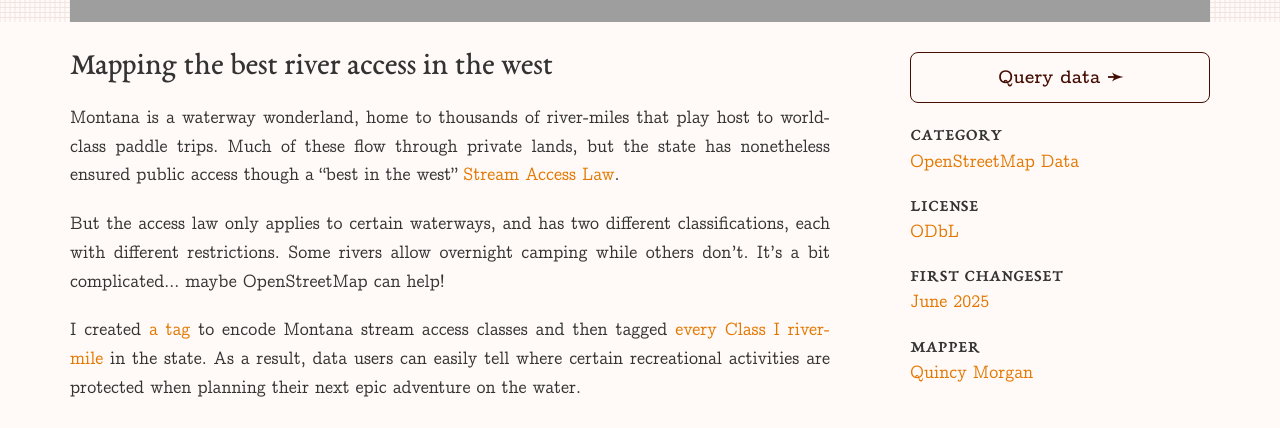
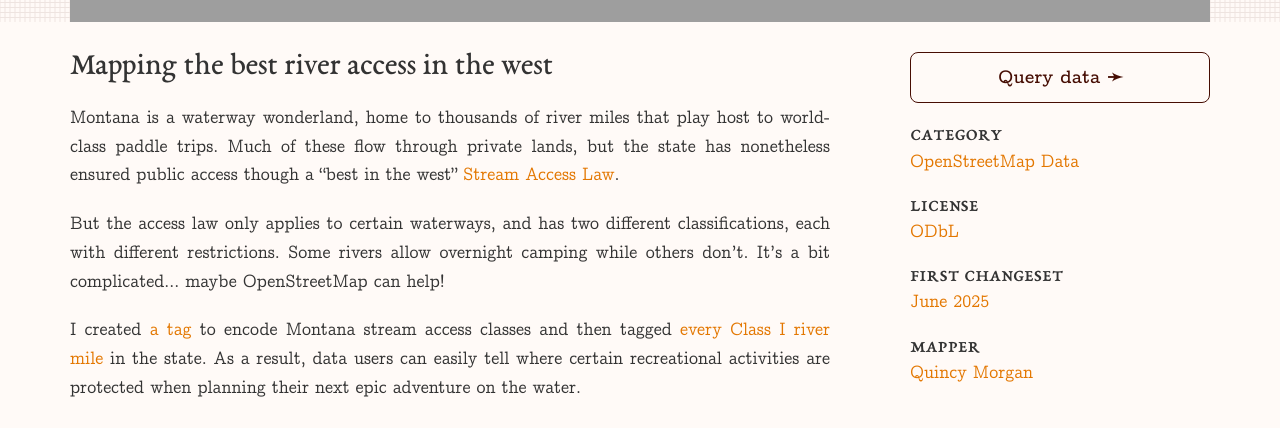
Before and after one commit to waysidemapping/waysidemapping.org, a Jekyll site: the page built from _source/_projects/montana-stream-access-class.md, in a window 1280 px wide. Shown: the part 778-1206 px from the top of the page. Built offline with Jekyll 4.4.1, drawn with Linux system fonts in a browser that asks for light colours.

Commit message:
Not hyphenated

```diff
--- a/_source/_projects/montana-stream-access-class.md
+++ b/_source/_projects/montana-stream-access-class.md
@@ -22,8 +22,8 @@
 ---
 ## Mapping the best river access in the west
 
-Montana is a waterway wonderland, home to thousands of river-miles that play host to world-class paddle trips. Much of these flow through private lands, but the state has nonetheless ensured public access though a "best in the west" [Stream Access Law](https://en.wikipedia.org/wiki/Montana_Stream_Access_Law).
+Montana is a waterway wonderland, home to thousands of river miles that play host to world-class paddle trips. Much of these flow through private lands, but the state has nonetheless ensured public access though a "best in the west" [Stream Access Law](https://en.wikipedia.org/wiki/Montana_Stream_Access_Law).
 
 But the access law only applies to certain waterways, and has two different classifications, each with different restrictions. Some rivers allow overnight camping while others don't. It's a bit complicated… maybe OpenStreetMap can help!
 
-I created [a tag](https://wiki.openstreetmap.org/wiki/Key:montana_stream_access_class) to encode Montana stream access classes and then tagged [every Class I river-mile](https://overpass-ultra.us/#run&m=5.91/46.4604/-110.0867&q=NoewrgLgXAHgtgGwLrAgSzgU3NATAViQG4AoAdwEMBPYAIjhADsILGKB9AZwgCdMK47CgGNhmTp3bCEFCbQC8tAIy1iJHAAIA5tjhEgA) in the state. As a result, data users can easily tell where certain recreational activities are protected when planning their next epic adventure on the water.
+I created [a tag](https://wiki.openstreetmap.org/wiki/Key:montana_stream_access_class) to encode Montana stream access classes and then tagged [every Class I river mile](https://overpass-ultra.us/#run&m=5.91/46.4604/-110.0867&q=NoewrgLgXAHgtgGwLrAgSzgU3NATAViQG4AoAdwEMBPYAIjhADsILGKB9AZwgCdMK47CgGNhmTp3bCEFCbQC8tAIy1iJHAAIA5tjhEgA) in the state. As a result, data users can easily tell where certain recreational activities are protected when planning their next epic adventure on the water.
```
